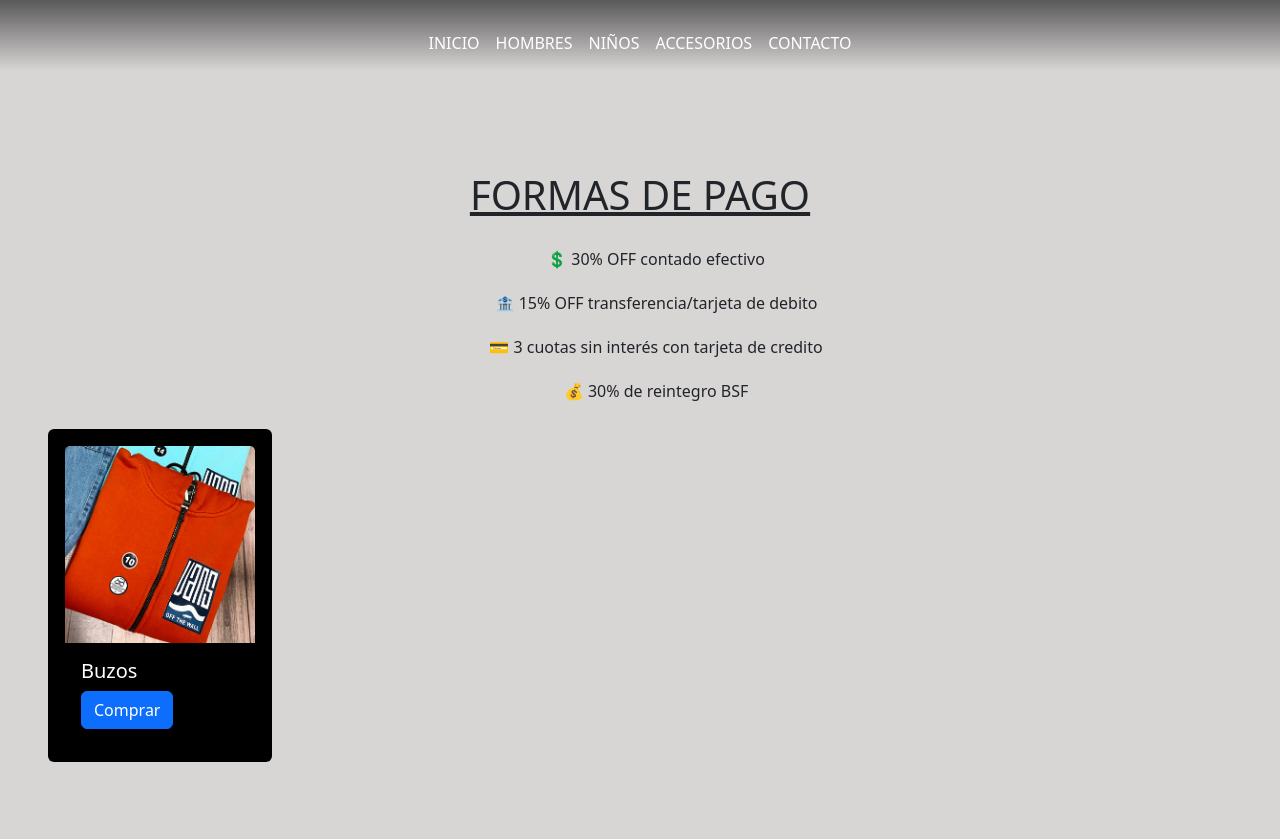
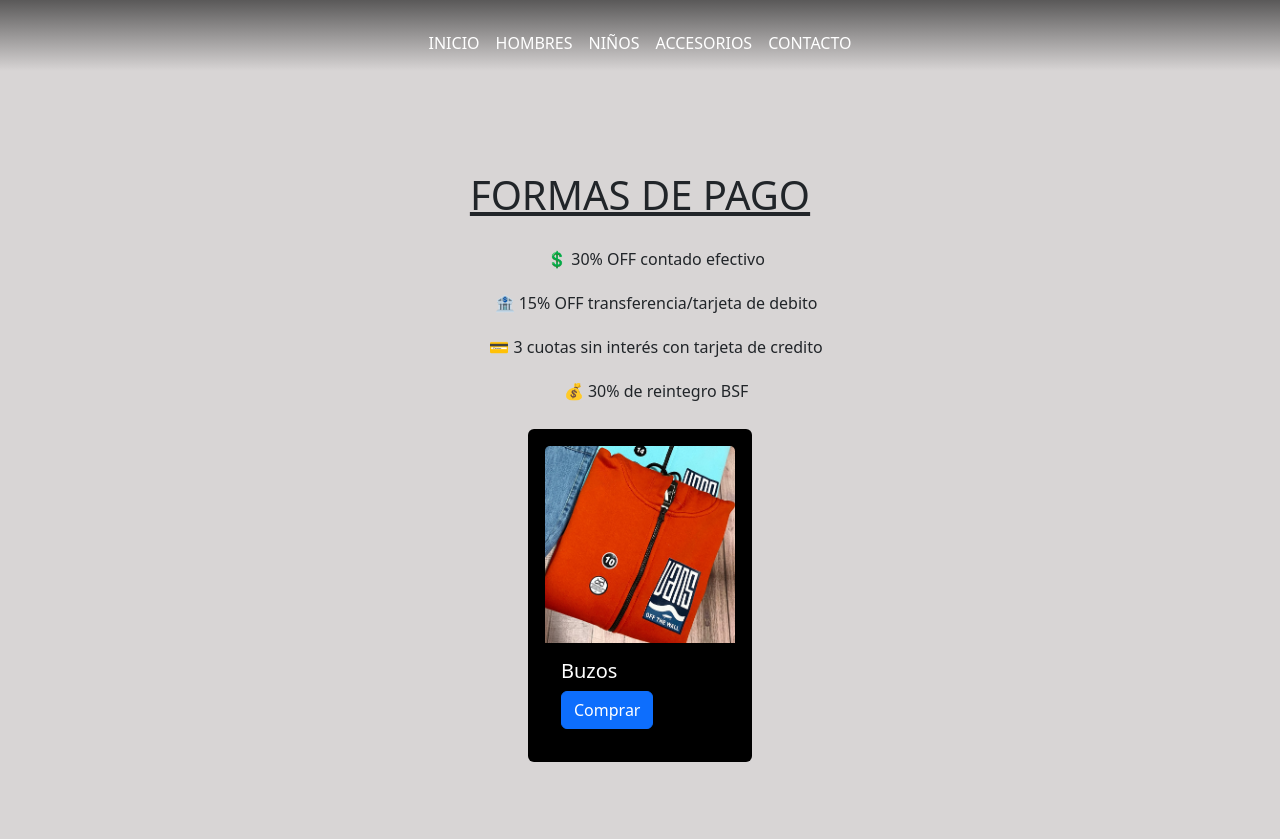
Before and after one commit to nicofal23/Tintanegra, a website: page pages/promociones.html in a window 1280 px wide. Shown: the part 81-920 px from the top of the page. Drawn offline with nearby package versions, Linux system fonts and the light colour scheme; a web font is replaced by a local one.

Commit message:
mejore promociones

```diff
--- a/pages/promociones.html
+++ b/pages/promociones.html
@@ -63,13 +63,14 @@
                 </div>
             </div>
         </div>
-            <div class="cardpromo"></div>
+            <div class="cardpromo">
                 <div class="col-lg-3">
                     <div class="card text-white bg-black p-3" style="max-width: 14rem; height: auto; margin:auto; margin-bottom: 80px;">
                         <img src="../assets/img/buzo-nino.png" class="card-img-top" alt="..." />
                         <div class="card-body">
                             <h5 class="card-title">Buzos</h5>
                             <a href="https://wa.me/5493415896032? text=Buen dia Tintanegra"target="_blank" class="btn btn-primary">Comprar</a>
+                        </div>
                     </div>
                 </div>
             </div>
--- a/scss/layout/_promociones.scss
+++ b/scss/layout/_promociones.scss
@@ -17,3 +17,8 @@
 .cardpromo div .card {
     margin-bottom: 200px;
 }
+
+.cardpromo{
+    display: flex;
+    justify-content: center;
+}
```
Also changed, not shown: css/style.css. Lines whose indentation alone changed are shown as unchanged.
